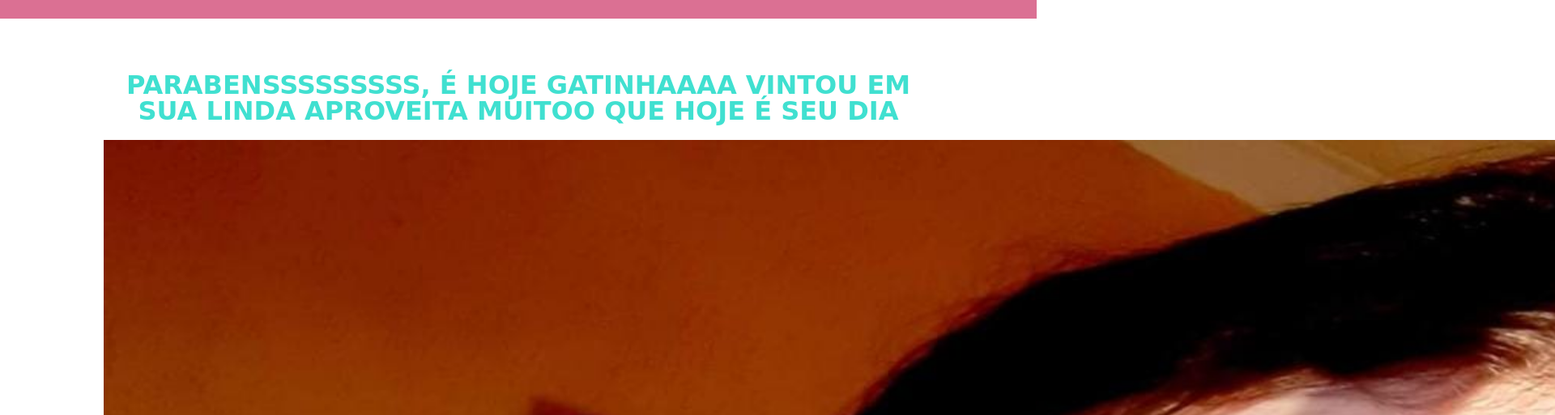
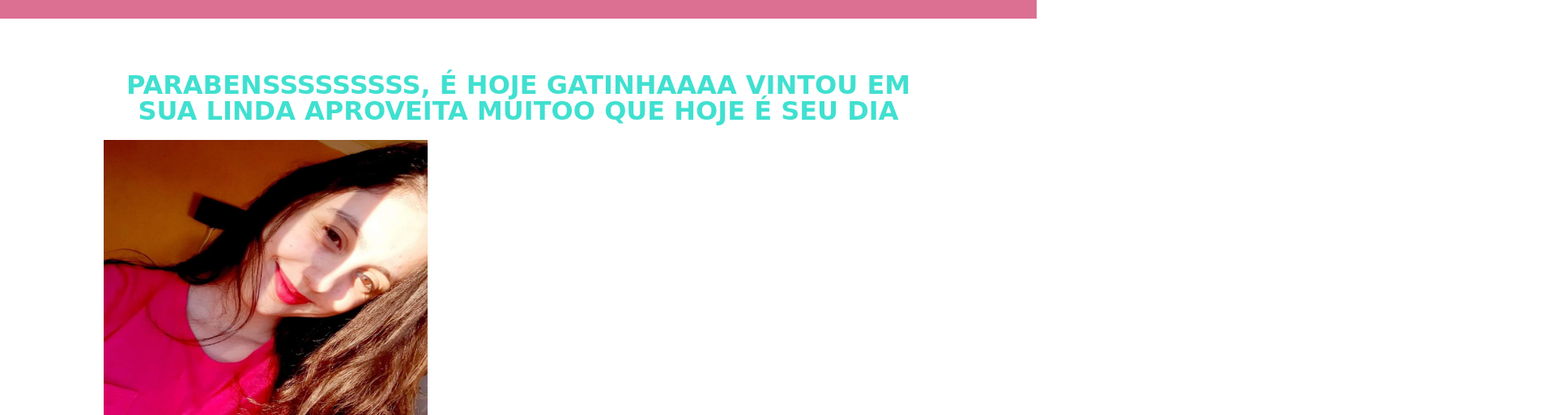
Before and after one commit to feh-projetos/-VINTOU, a plain HTML site: page index.html in a window 1280 px wide. Shown: the part 103-616 px from the top of the page at 81% size, 1920 px wide, since content can reach past the window. Drawn offline with Linux system fonts and the light colour scheme.

Commit message:
Add files via upload

```diff
--- a/index.html
+++ b/index.html
@@ -24,7 +24,7 @@
 	</header>
 	<div class="container">
 		<H1 class="titulos">PARABENSSSSSSSSS, É HOJE GATINHAAAA VINTOU EM SUA LINDA APROVEITA MUITOO QUE HOJE É SEU DIA</H1>
-          <img class="figure"src="img/1.jpeg" alt="Princesa" width="1909" height="1980">
+          <img class="figure"src="img/1.jpeg" alt="Princesa" width="400" height="400">
 		<div id="#">
 			<h1 class="titulos">TE AMO</h1>
 
```
